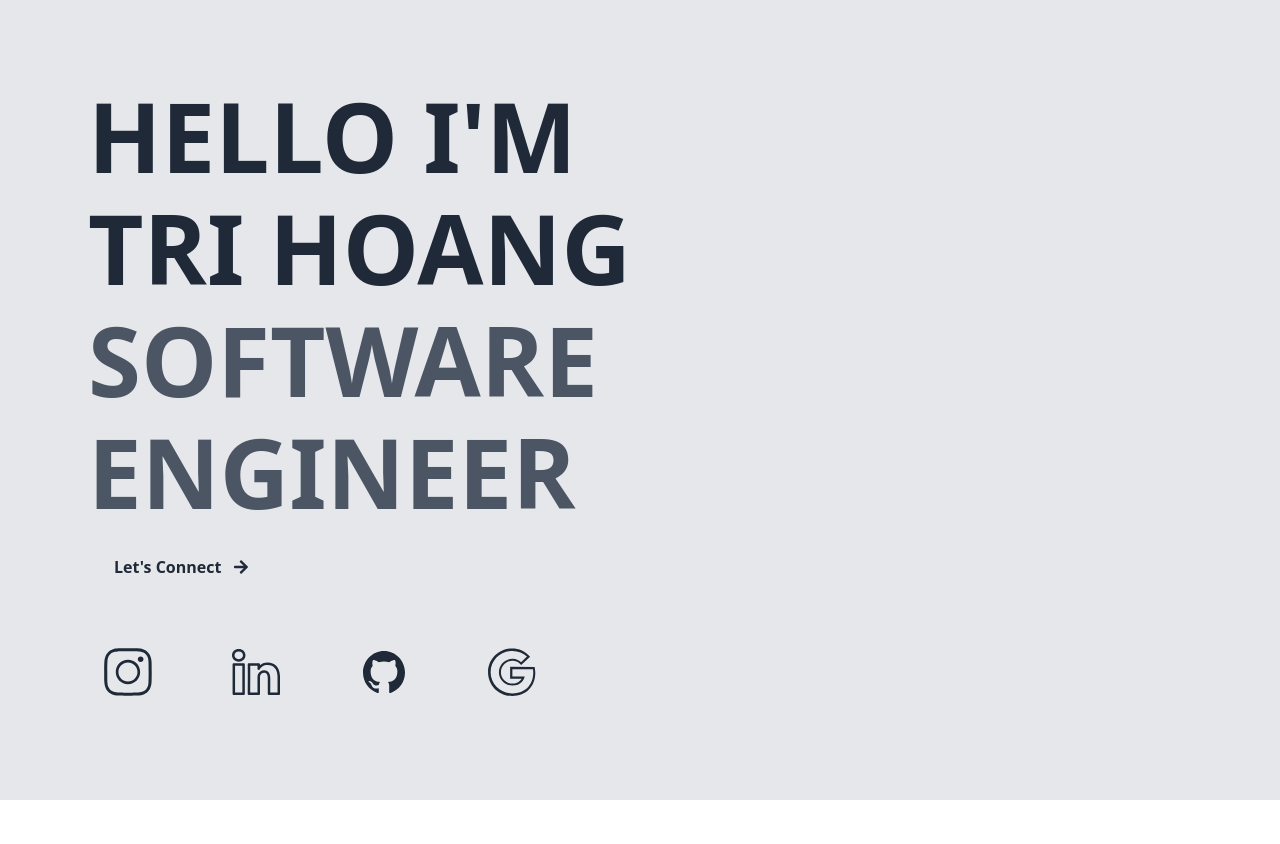
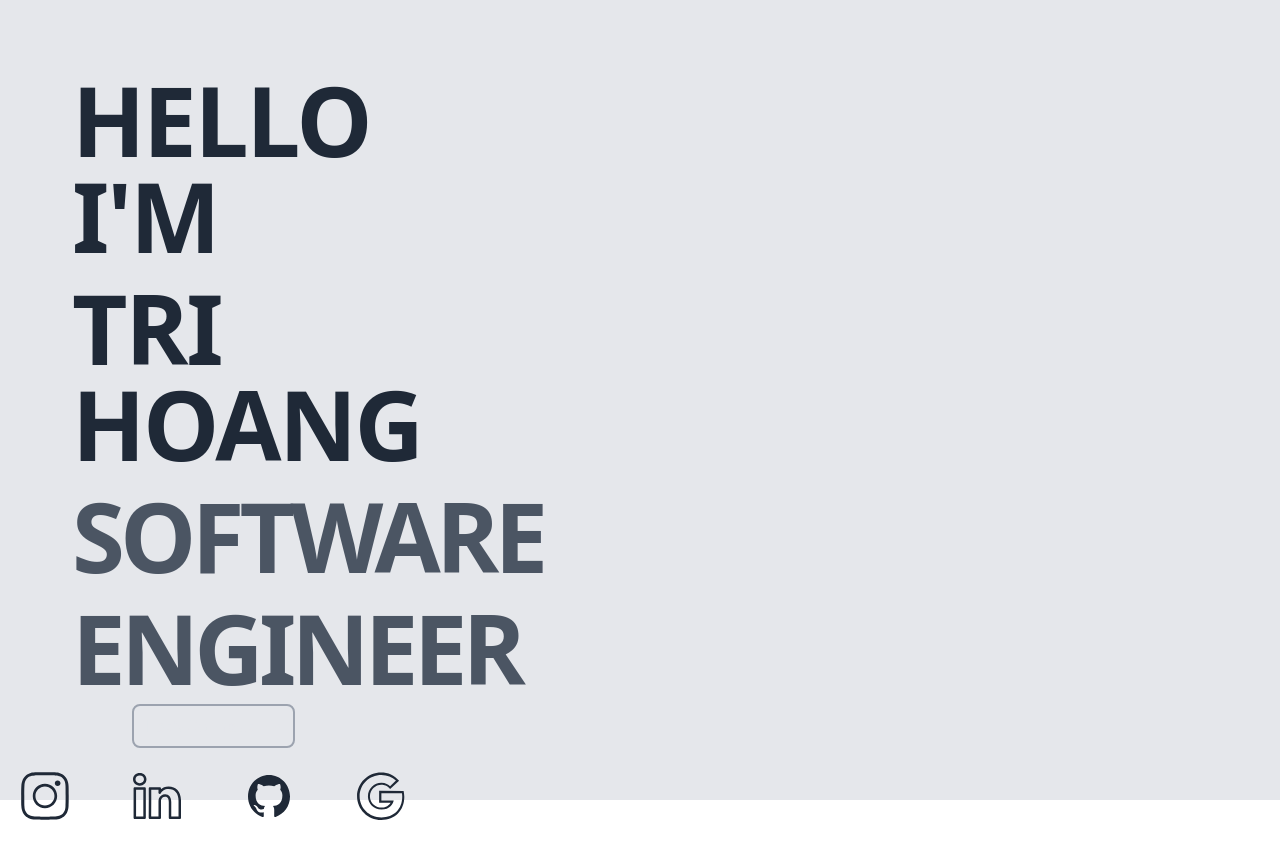
Before and after one commit to Trizee/BetterPersonalWebsite, a React (Vite) app: page / in a window 1280 px wide. Before the commit the page ends 800 px from the top, so only its background shows below. Built offline with nearby package versions, Linux system fonts and the light colour scheme.

Commit message:
css tweaks again

```diff
--- a/src/App.jsx
+++ b/src/App.jsx
@@ -32,10 +32,12 @@ function App() {
   console.log(theme)
 
   return (
-    <div className='h-screen bg-gray-200 dark:bg-gray-950 transition-all duration-1000'>
+    <div className='h-screen bg-gray-200 dark:bg-gray-950 transition-all duration-1000 grid grid-cols-6 grid-flow-col'>
       {/* <button className="border-l-neutral-800 bg-red-700 rounded-full p-2 flex justify-center m-auto animate-pulse" onClick={handleClick}> darkmode</button> */}
       <NavBar />
-      <Hero theme={theme}/>
+      <div className='col-span-6 md:col-span-2'>
+        <Hero theme={theme} />
+      </div>
     </div>
   )
 }
--- a/src/Components/Hero.jsx
+++ b/src/Components/Hero.jsx
@@ -64,29 +64,29 @@ export default function Hero({theme}){
     const arrowStyle = {margin:"auto" }
 
     return(
-        <div className="p-5 md:p-20 h-screen flex flex-col">
+        <div className="p-5 md:p-16 h-screen flex flex-col">
             <div className= {loaded ? "opacity-100 transition-all duration-1000 text-center md:text-left" : "opacity-0 transition-all duration-1000"}>
-                <p className="text-6xl md:text-8xl font-semibold p-2 text-gray-800 dark:text-gray-200 transtion-all duration-700 hero:scale-700">HELLO  I'M</p>
+                <p className="text-6xl md:text-7xl lg:text-8xl font-semibold p-2 text-gray-800 dark:text-gray-200 transtion-all duration-700 tracking-tight">HELLO  I'M</p>
             </div>
             <div className= {loaded1 ? "opacity-100 transition-all duration-1000 text-center md:text-left" : "opacity-0 transition-all duration-1000"}>
-                <p className="text-6xl md:text-8xl font-semibold p-2 text-gray-800 dark:text-gray-200 transtion-all duration-500">TRI HOANG</p>
+                <p className="text-6xl md:text-7xl lg:text-8xl font-semibold p-2 text-gray-800 dark:text-gray-200 transtion-all duration-500 tracking-tight">TRI HOANG</p>
             </div>
             <div className= {loaded2 ? "opacity-100 transition-all duration-1000 text-center md:text-left" : "opacity-0 transition-all duration-1000"}>
-                <p className="text-6xl md:text-8xl font-semibold p-2 text-gray-600 dark:text-gray-400 transtion-all duration-300">SOFTWARE</p>
+                <p className="text-6xl md:text-7xl lg:text-8xl font-semibold p-2 text-gray-600 dark:text-gray-400 transtion-all duration-300 tracking-tighter">SOFTWARE</p>
             </div>
             <div className= {loaded3 ? "opacity-100 transition-all duration-1000 text-center md:text-left" : "opacity-0 transition-all duration-1000"}>
-                <p className="text-6xl md:text-8xl font-semibold p-2 text-gray-600 dark:text-gray-400 transtion-all duration-300">ENGINEER</p>
+                <p className="text-6xl md:text-7xl lg:text-8xl font-semibold p-2 text-gray-600 dark:text-gray-400 transtion-all duration-300 tracking-tighter">ENGINEER</p>
             </div>
-            <div className={loaded4? "my-auto transition-all duration-1000" : "opacity-0"}>
-            <button class="bg-gray-200 hover:bg-transparent hover:text-gray-200 transition-all duration-75 text-gray-800 font-bold py-2 px-3 ml-2 md:ml-5 border-2 hover:border-gray-700 border-transparent flex gap-3">
+            <div className={loaded4? "m-auto flex justify-center transition-all duration-1000 " : "opacity-0"}>
+            <button class="bg-transparent hover:bg-gray-200 hover:text-gray-800 transition-all duration-200 text-gray-200 font-bold py-2 px-3 border-2 hover:border-transparent border-gray-400 flex gap-3 rounded-lg">
                 Let's Connect <FaArrowRight size={"1rem"} style={arrowStyle}/>
             </button>
             </div>
-            <div className={loaded4 ? "transition-all duration-1000 gap-8 flex mt-auto justify-center md:justify-start" : " -translate-x-full transition-all duration-1000 opacity-0 "}>
-                <div className="inline-block p-1 md:p-6 rounded-full hover:scale-110 transition-all duration-75 cursor-pointer"> <SlSocialInstagram style={style} size="3rem"/> </div>
-                <div className="inline-block p-1 md:p-6 rounded-full hover:scale-110 transition-all duration-75 cursor-pointer"> <SlSocialLinkedin style={style} size="3rem"/> </div>
-                <div className="inline-block p-1 md:p-6 rounded-full hover:scale-110 transition-all duration-75 cursor-pointer"> <IoLogoGithub style={style} size="3rem"/> </div>
-                <div className="inline-block p-1 md:p-6 rounded-full hover:scale-110 transition-all duration-75 cursor-pointer"> <SlSocialGoogle style={style} size="3rem"/> </div>
+            <div className={loaded4 ? "transition-all duration-1000 flex mt-auto gap-4 justify-center" : " -translate-x-full transition-all duration-1000 opacity-0 "}>
+                <div className="inline-block p-1 md:p-6 rounded-full hover:scale-125 transition-all duration-100 cursor-pointer"> <SlSocialInstagram style={style} size="3rem"/> </div>
+                <div className="inline-block p-1 md:p-6 rounded-full hover:scale-125 transition-all duration-100 cursor-pointer"> <SlSocialLinkedin style={style} size="3rem"/> </div>
+                <div className="inline-block p-1 md:p-6 rounded-full hover:scale-125 transition-all duration-100 cursor-pointer"> <IoLogoGithub style={style} size="3rem"/> </div>
+                <div className="inline-block p-1 md:p-6 rounded-full hover:scale-125 transition-all duration-100 cursor-pointer"> <SlSocialGoogle style={style} size="3rem"/> </div>
             </div>
         </div>
     )
```
